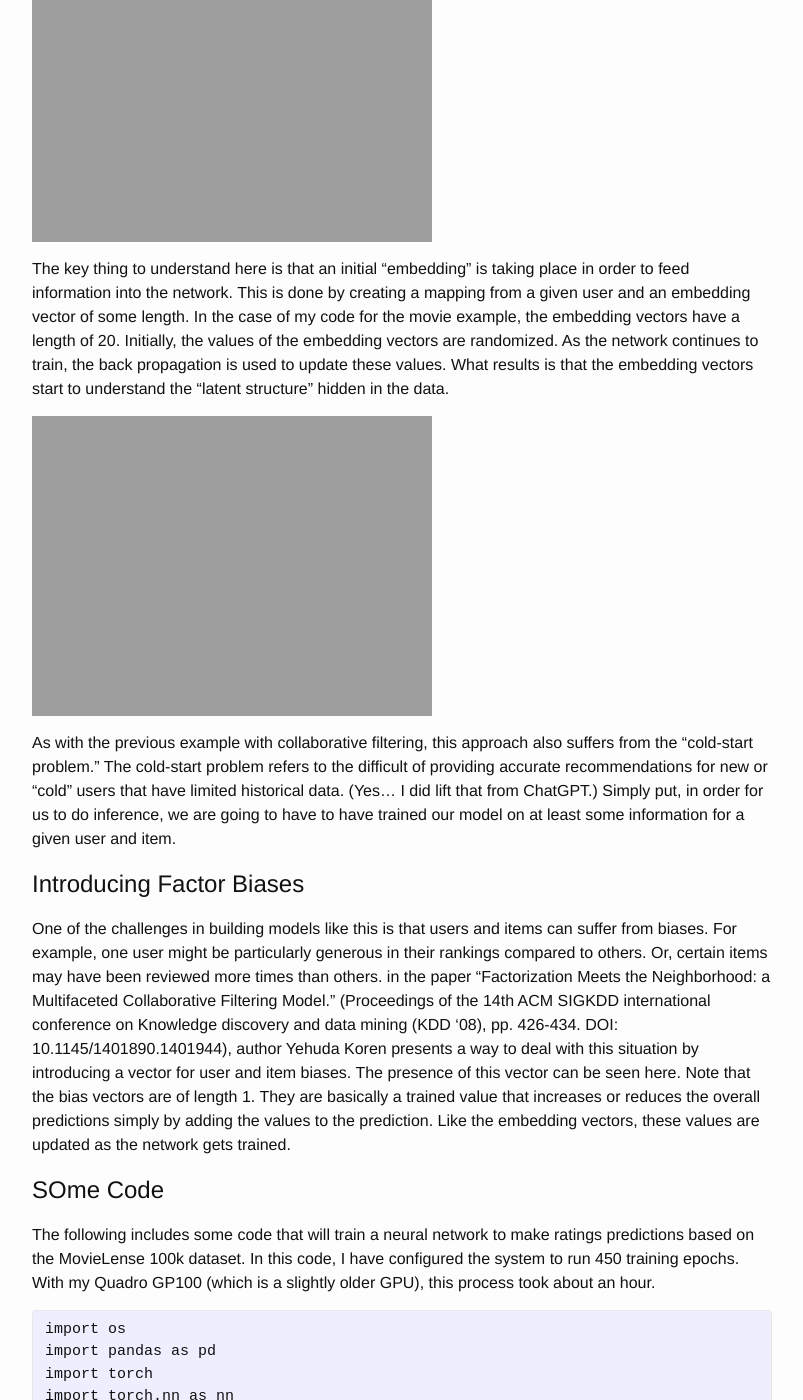
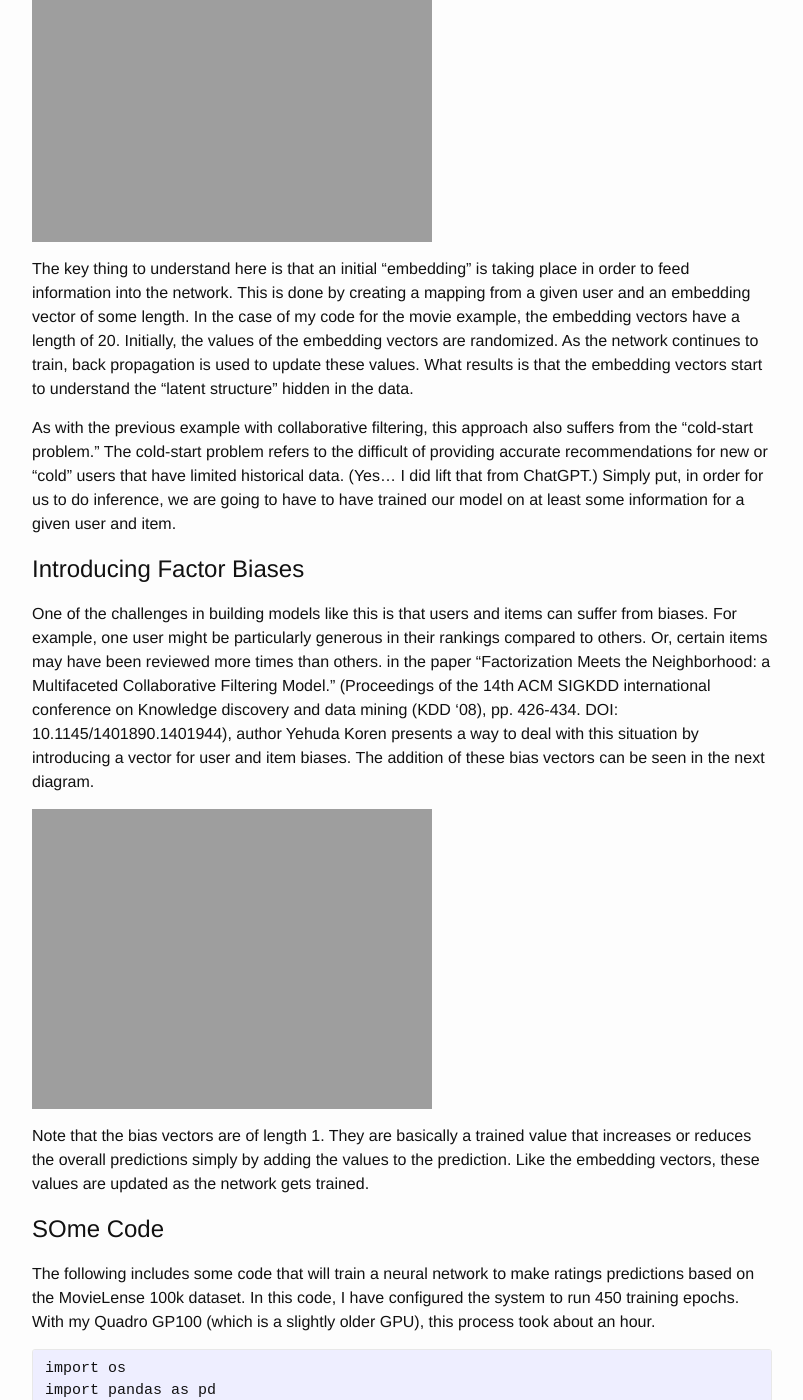
Before and after one commit to fractalbass/data_science, a Jekyll site: the page built from _posts/2024-01-08-data_science_39.md, in a window 1280 px wide and 1400 px high, scrolled down 912 px. Shown: the whole window, without its empty margins (238-1041 px from the left). Built offline with Jekyll 4.4.1, drawn with Linux system fonts in a browser that asks for light colours; some of the changed text lies outside the part shown.

Commit message:
Still fixing.

```diff
--- a/_posts/2024-01-08-data_science_39.md
+++ b/_posts/2024-01-08-data_science_39.md
@@ -23,15 +23,17 @@ To understand how the network is structured, let's start with a simple example.
 
 ![Simple Network Architecture]({{ site.url }}/images/dlrm_simple_network.jpg)
 
-The key thing to understand here is that an initial "embedding" is taking place in order to feed information into the network.  This is done by creating a mapping from a given user and an embedding vector of some length.  In the case of my code for the movie example, the embedding vectors have a length of 20.  Initially, the values of the embedding vectors are randomized.  As the network continues to train, the back propagation is used to update these values.  What results is that the embedding vectors start to understand the "latent structure" hidden in the data.
-
-![Simple Network Architecture]({{ site.url }}/images/dlrm_simple_network_with_biases.jpg)
+The key thing to understand here is that an initial "embedding" is taking place in order to feed information into the network.  This is done by creating a mapping from a given user and an embedding vector of some length.  In the case of my code for the movie example, the embedding vectors have a length of 20.  Initially, the values of the embedding vectors are randomized.  As the network continues to train, back propagation is used to update these values.  What results is that the embedding vectors start to understand the "latent structure" hidden in the data.
 
 As with the previous example with collaborative filtering, this approach also suffers from the "cold-start problem."  The cold-start problem refers to the difficult of providing accurate recommendations for new or "cold" users that have limited historical data.  (Yes...  I did lift that from ChatGPT.)  Simply put, in order for us to do inference, we are going to have to have trained our model on at least some information for a given user and item.
 
 # Introducing Factor Biases
 
-One of the challenges in building models like this is that users and items can suffer from biases.  For example, one user might be particularly generous in their rankings compared to others.  Or, certain items may have been reviewed more times than others.  in the paper "Factorization Meets the Neighborhood: a Multifaceted Collaborative Filtering Model." (Proceedings of the 14th ACM SIGKDD international conference on Knowledge discovery and data mining (KDD '08), pp. 426-434. DOI: 10.1145/1401890.1401944), author Yehuda Koren presents a way to deal with this situation by introducing a vector for user and item biases.  The presence of this vector can be seen here.  Note that the bias vectors are of length 1.  They are basically a trained value that increases or reduces the overall predictions simply by adding the values to the prediction.  Like the embedding vectors, these values are updated as the network gets trained.
+One of the challenges in building models like this is that users and items can suffer from biases.  For example, one user might be particularly generous in their rankings compared to others.  Or, certain items may have been reviewed more times than others.  in the paper "Factorization Meets the Neighborhood: a Multifaceted Collaborative Filtering Model." (Proceedings of the 14th ACM SIGKDD international conference on Knowledge discovery and data mining (KDD '08), pp. 426-434. DOI: 10.1145/1401890.1401944), author Yehuda Koren presents a way to deal with this situation by introducing a vector for user and item biases.  The addition of these bias vectors can be seen in the next diagram.
+
+![Simple Network Architecture]({{ site.url }}/images/dlrm_simple_network_with_biases.jpg)
+
+Note that the bias vectors are of length 1.  They are basically a trained value that increases or reduces the overall predictions simply by adding the values to the prediction.  Like the embedding vectors, these values are updated as the network gets trained.
 
 # SOme Code
 
```
Also changed, not shown: other parts of _posts/2024-01-08-data_science_39.md (+2 -2 lines).
